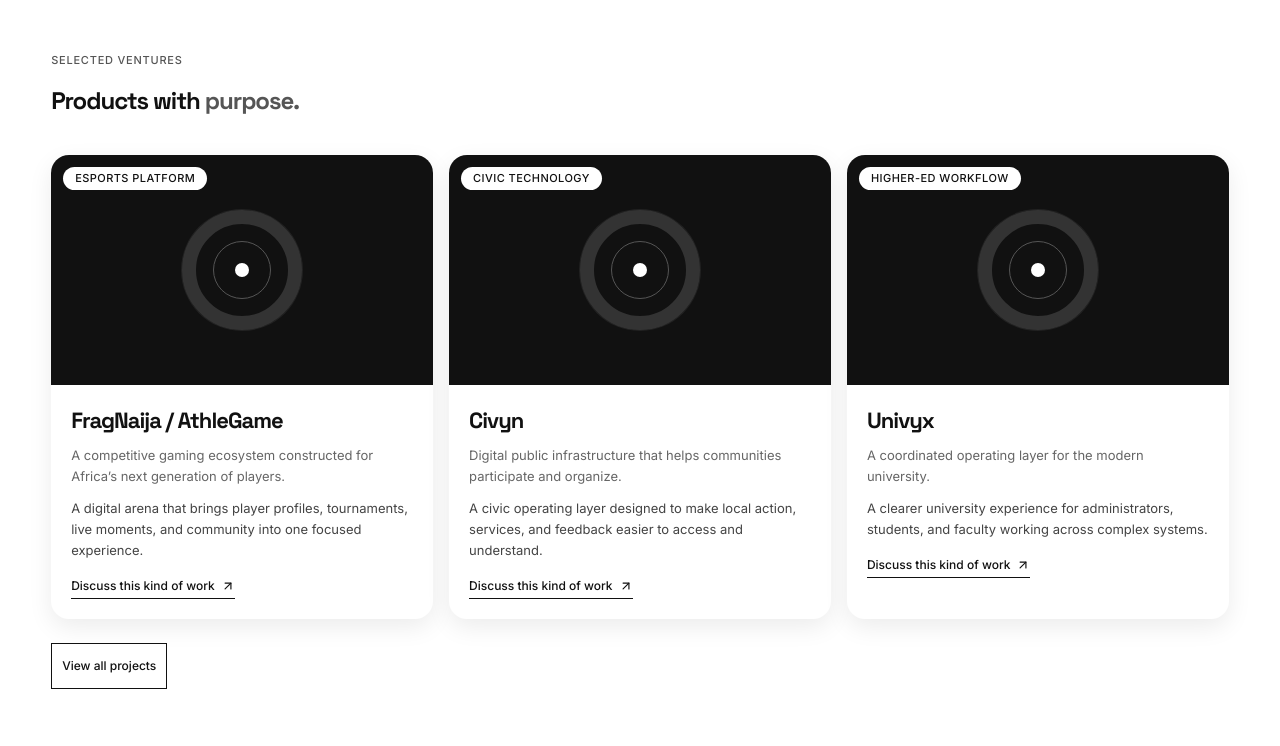
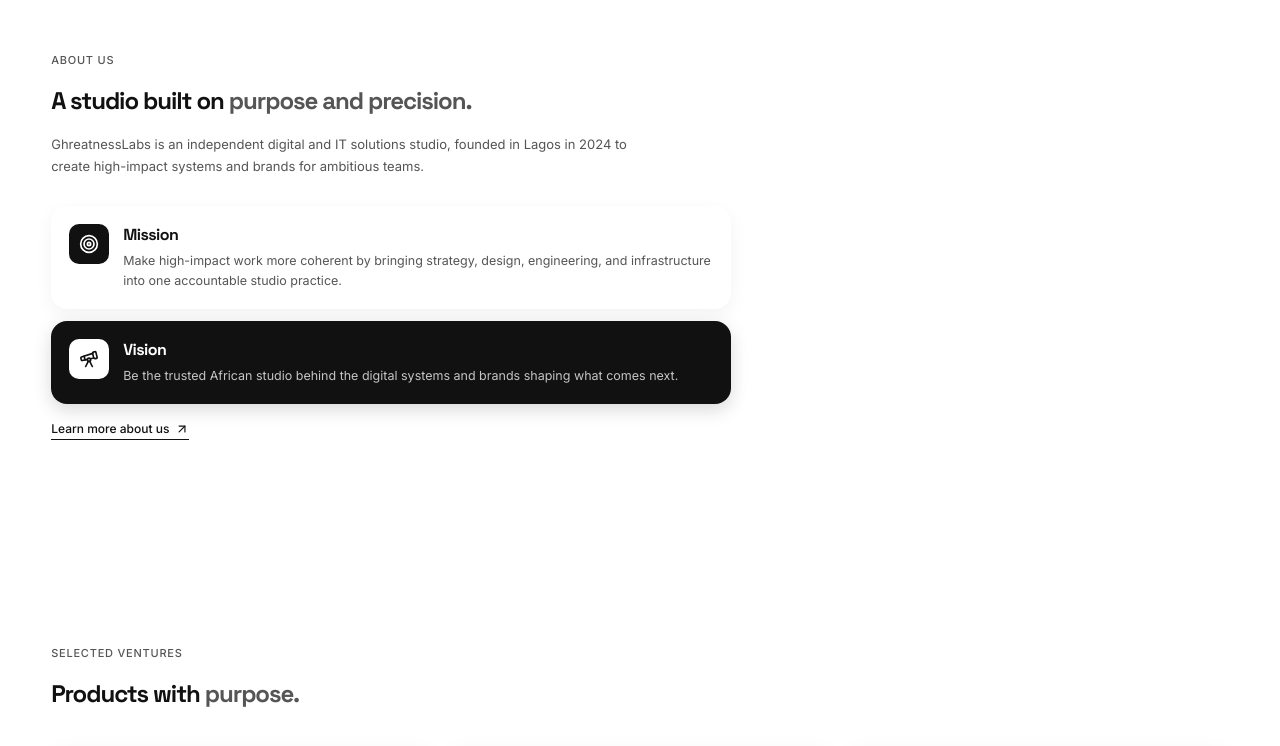
Before and after one commit to Ghreatness-Laboratory/ghreatnesslabss, a React (Vite) app: page / in a window 1280 px wide. Shown: the part 1580-2326 px from the top of the page. Built offline with nearby package versions, Linux system fonts and the light colour scheme.

Commit message:
Add homepage about preview

```diff
--- a/src/styles.css
+++ b/src/styles.css
@@ -231,3 +231,64 @@
 .search-results p{margin:12px 0 0;color:#555;font-size:13px}
 @media(max-width:639px){.navicons{gap:4px}.nav-divider{margin-inline:2px}.nav-drawer,.search-panel{top:100%}}
 header{position:relative}
+
+/* Homepage About Us preview */
+.about-preview-intro{
+  max-width:590px;
+  margin:0;
+  color:#555;
+  font:400 13px/1.7 Inter,Arial,sans-serif;
+}
+.about-preview-cards{
+  display:grid;
+  gap:12px;
+  max-width:680px;
+  margin-top:28px;
+}
+.about-preview-card{
+  display:flex;
+  align-items:flex-start;
+  gap:14px;
+  padding:18px;
+  border-radius:16px;
+  background:#fff;
+  box-shadow:0 6px 18px rgba(0,0,0,.05);
+}
+.about-preview-icon{
+  display:grid;
+  flex:0 0 40px;
+  width:40px;
+  height:40px;
+  place-items:center;
+  border-radius:10px;
+  background:#111;
+  color:#fff;
+}
+.about-preview-icon svg{width:20px;height:20px}
+.about-preview-card h3{
+  margin:1px 0 7px;
+  font:700 16px/1.2 'Space Grotesk',Inter,sans-serif;
+  letter-spacing:-.035em;
+}
+.about-preview-card p{
+  margin:0;
+  color:#555;
+  font:400 12.5px/1.6 Inter,Arial,sans-serif;
+}
+.about-preview-card-dark{
+  background:#111;
+  color:#fff;
+  box-shadow:0 6px 18px rgba(0,0,0,.15);
+}
+.about-preview-card-dark .about-preview-icon{background:#fff;color:#111}
+.about-preview-card-dark p{color:#c5c5c5}
+.about-preview-link{
+  display:inline-flex;
+  align-items:center;
+  gap:6px;
+  margin-top:18px;
+  padding-bottom:3px;
+  border-bottom:1.5px solid #111;
+  font:500 12px/1.2 Inter,Arial,sans-serif;
+}
+.about-preview-link svg{width:14px;height:14px}
```
Also changed, not shown: src/main.tsx (+3 -2 lines).
